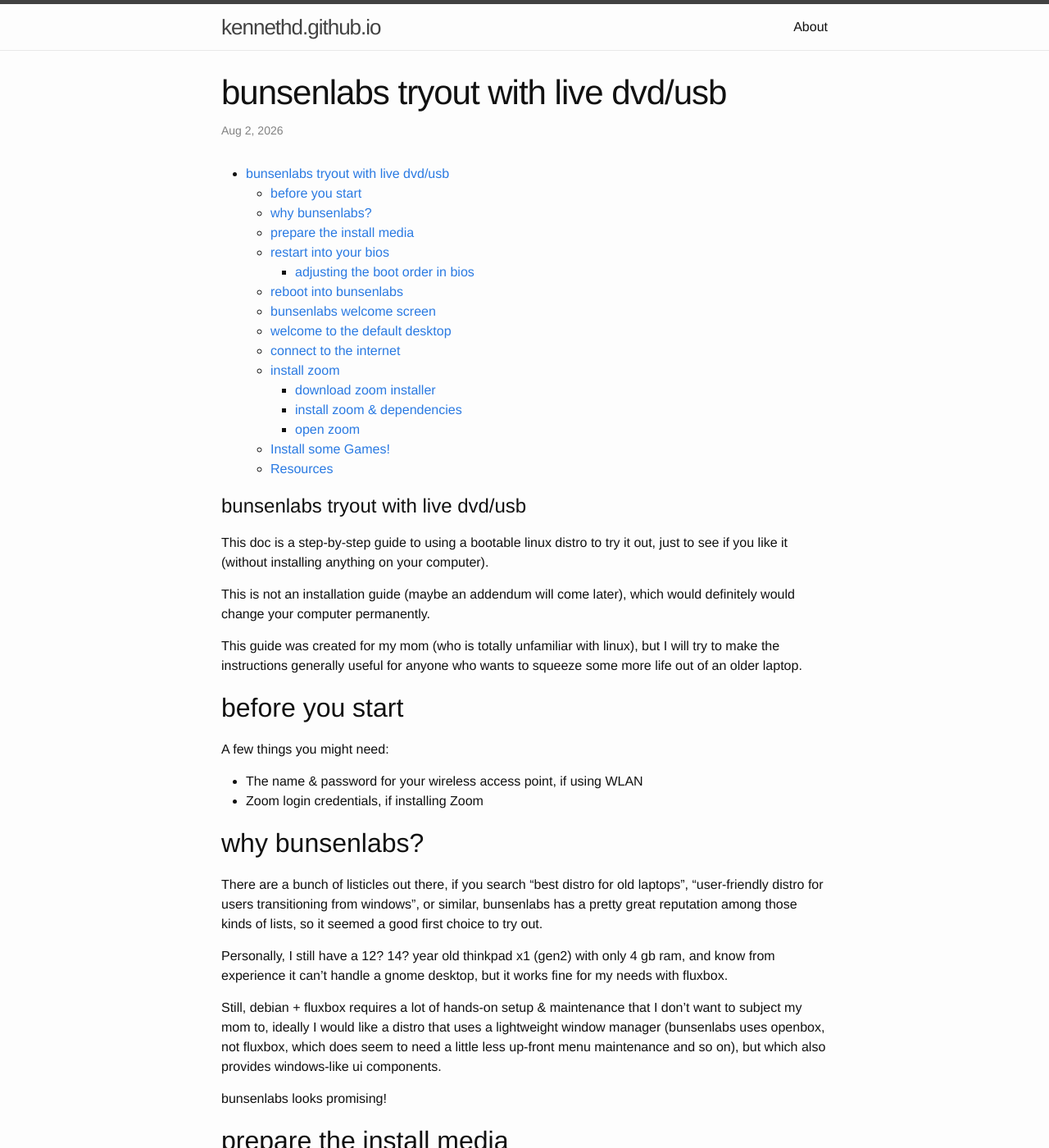
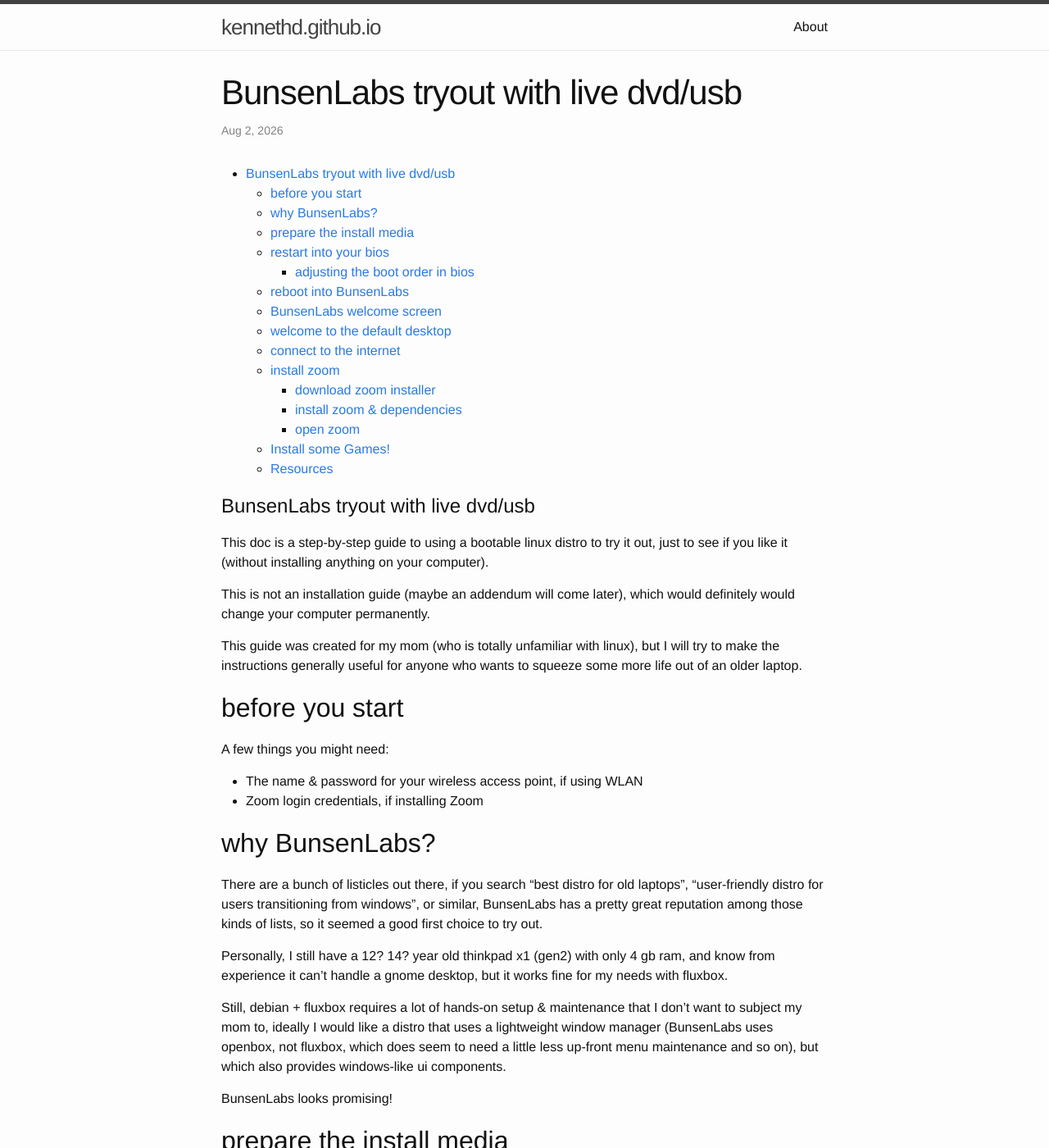
Before and after one commit to kennethd/kennethd.github.io, a Jekyll site: the page built from _posts/2026-08-02-bunsenlabs-tryout.markdown, in a window 1280 px wide and 1400 px high. Shown: the whole window at 82% size. Built offline with Jekyll 4.4.1, drawn with Linux system fonts in a browser that asks for light colours; some of the changed text lies outside the part shown.

```diff
--- a/_posts/2026-08-02-bunsenlabs-tryout.markdown
+++ b/_posts/2026-08-02-bunsenlabs-tryout.markdown
@@ -1,6 +1,6 @@
 ---
 layout: post
-title:  "bunsenlabs tryout with live dvd/usb"
+title:  "BunsenLabs tryout with live dvd/usb"
 date:   2026-08-02
 categories: linux
 ---
@@ -9,7 +9,7 @@ categories: linux
   {:toc}
 
 
-# bunsenlabs tryout with live dvd/usb
+# BunsenLabs tryout with live dvd/usb
 
 This doc is a step-by-step guide to using a bootable linux distro to try it
 out, just to see if you like it (without installing anything on your computer).
@@ -28,11 +28,11 @@ A few things you might need:
   * The name & password for your wireless access point, if using WLAN
   * Zoom login credentials, if installing Zoom
 
-## why bunsenlabs?
+## why BunsenLabs?
 
 There are a bunch of listicles out there, if you search "best distro for old
 laptops", "user-friendly distro for users transitioning from windows", or
-similar, bunsenlabs has a pretty great reputation among those kinds of lists,
+similar, BunsenLabs has a pretty great reputation among those kinds of lists,
 so it seemed a good first choice to try out.
 
 Personally, I still have a 12? 14? year old thinkpad x1 (gen2) with only 4 gb
@@ -41,11 +41,11 @@ fine for my needs with fluxbox.
 
 Still, debian + fluxbox requires a lot of hands-on setup & maintenance that I
 don't want to subject my mom to, ideally I would like a distro that uses a
-lightweight window manager (bunsenlabs uses openbox, not fluxbox, which does
+lightweight window manager (BunsenLabs uses openbox, not fluxbox, which does
 seem to need a little less up-front menu maintenance and so on), but which
 also provides windows-like ui components.
 
-bunsenlabs looks promising!
+BunsenLabs looks promising!
 
 ## prepare the install media
 
@@ -114,7 +114,7 @@ we want to move those above "Windows Boot Manager": <br />
 
 Once the order looks good, we can save & reboot.
 
-Make sure the bunsenlabs DVD is in the drive, or USB stick is in the port before continuing.
+Make sure the BunsenLabs DVD is in the drive, or USB stick is in the port before continuing.
 
 Again, there should be a menu at the bottom of the screen.  For me I think it
 was F10 & the option was called "Save & Quit" (or "Save & Restart", or something like that).
@@ -126,7 +126,7 @@ when she does this bit, for sure).  If you feel confident, go ahead and *Save &
 *Note, you don't have to change the boot order every time you want to use the
 live-media disc/usbstick, only the first time*
 
-## reboot into bunsenlabs
+## reboot into BunsenLabs
 
 Particularly if you are booting from an external DVD drive like I am, the
 restart may take awhile, your drive may make a lot of noise and spin like
@@ -149,7 +149,7 @@ first time you open a web browser, or other major applications.  As an
 experiment, we'll go ahead and install Zoom below, which will also install
 directly into memory.
 
-## bunsenlabs welcome screen
+## BunsenLabs welcome screen
 Once the reboot-from-bios finally loads, and most of that disc-gnashing
 settles down, you should be presented with a welcome screen, and a few options: <br />
 ![bunsenlabs Live System option on welcome screen](/assets/bunsenlabs/004-bunsenlabs-choose-live-system.png) <br />
@@ -157,7 +157,7 @@ settles down, you should be presented with a welcome screen, and a few options:
 **DO NOT CHOOSE "Start Installer"**
 
 **Start Installer** is what you would choose if you wanted to go ahead &
-install bunsenlabs linux to disk, without trying it first.  We only want to
+install BunsenLabs linux to disk, without trying it first.  We only want to
 test drive it.
 
 I chose the first option, **Live System (amd64)**, for the creation of this
```
